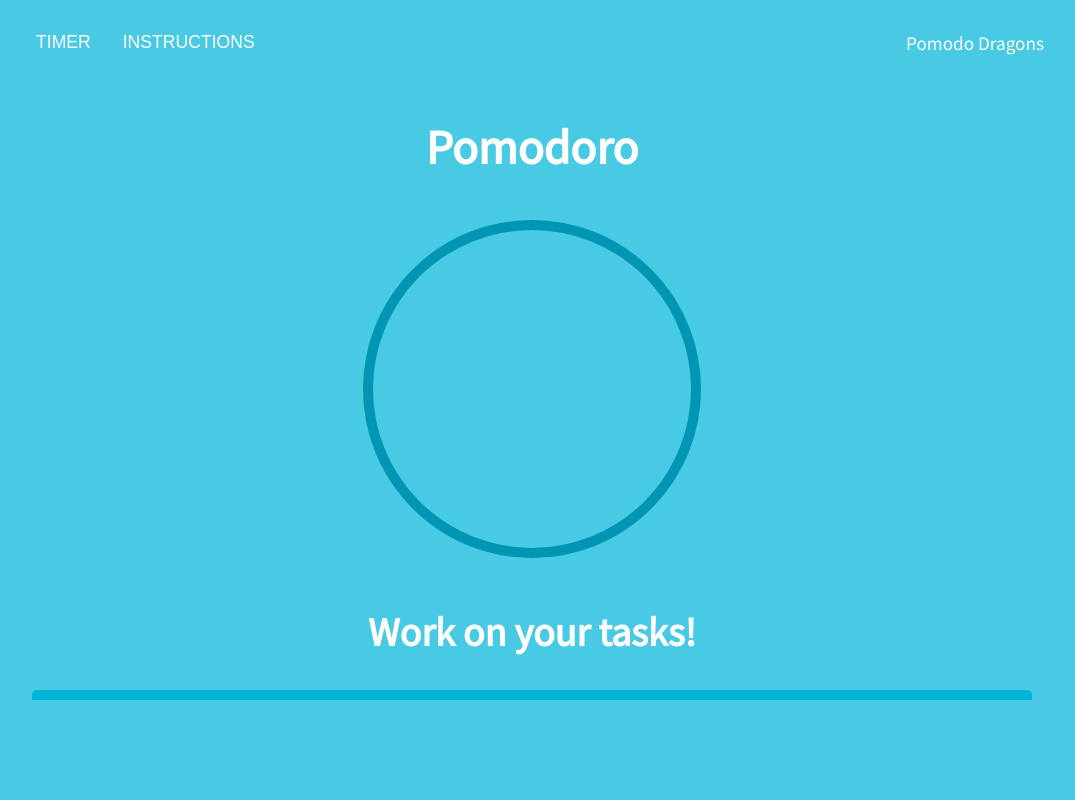
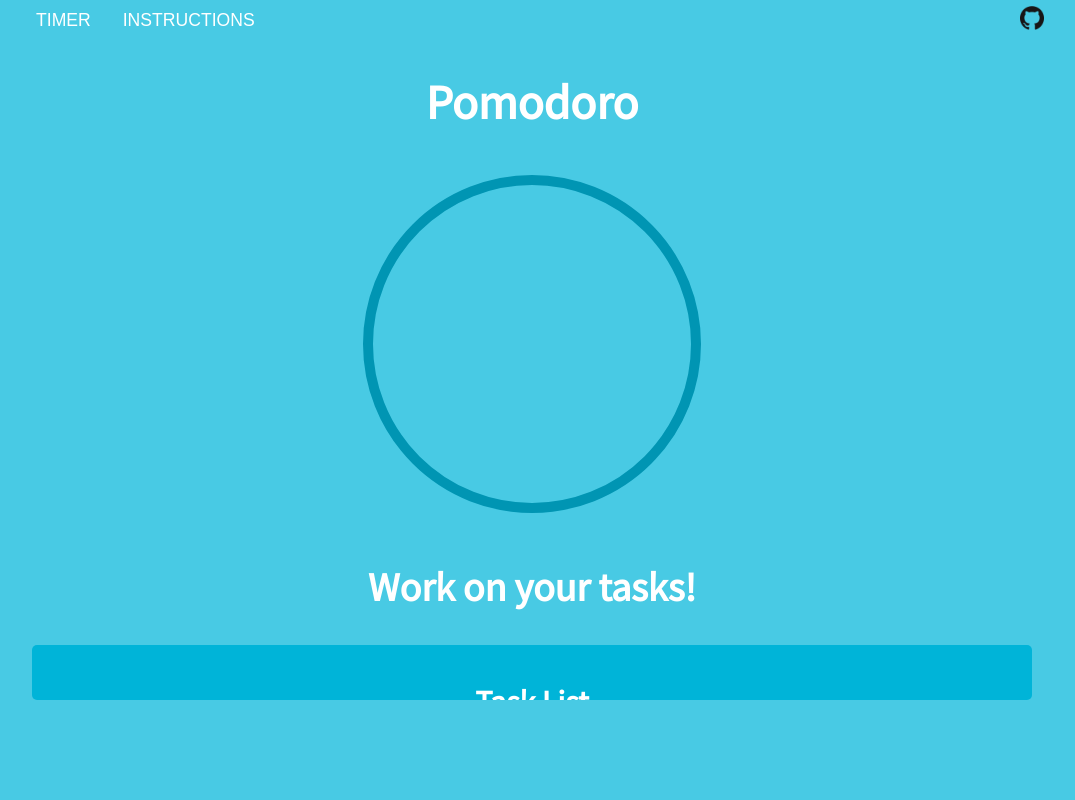
Before and after one commit to seanye24/cse110-w21-group6, a website built with webpack: page src/index.html in a window 1280 px wide. Shown: the top 800 px of the page, without its empty margins (108-1183 px from the left). Built offline with nearby package versions, Linux system fonts and the light colour scheme; a web font is replaced by a local one.

Commit message:
Add github icon to navbar

```diff
--- a/src/index.html
+++ b/src/index.html
@@ -21,17 +21,23 @@
       href="https://fonts.googleapis.com/icon?family=Material+Icons"
       rel="stylesheet"
     />
-    <link rel="icon" href="assets/favicon.ico" />
   </head>
   <body>
+    <nav class="navbar">
+      <ul class="links">
+        <li><a class="link" href="#main">TIMER</a></li>
+        <li><a class="link" href="#instructions">INSTRUCTIONS</a></li>
+      </ul>
+      <h1 class="group-name">
+        <a href="https://github.com/seanye24/cse110-w21-group6"
+          ><img
+            src="<%= require('./assets/github-icon.png') %>"
+            alt="github"
+            class="github-icon"
+        /></a>
+      </h1>
+    </nav>
     <div id="main">
-      <nav class="navbar">
-        <ul class="links">
-          <li><a class="link" href="#main">TIMER</a></li>
-          <li><a class="link" href="#instructions">INSTRUCTIONS</a></li>
-        </ul>
-        <h1 class="group-name">Pomodo Dragons</h1>
-      </nav>
       <h1 class="title">Pomodoro</h1>
       <progress-ring progress="100" class="progress-ring"></progress-ring>
       <h2 class="announcement">Work on your tasks!</h2>
--- a/src/styles/style.css
+++ b/src/styles/style.css
@@ -12,17 +12,22 @@ body {
   display: flex;
   flex-direction: column;
   align-items: center;
+  padding-top: 5vh;
   margin-bottom: 50px;
   padding-bottom: 100px;
 }
 
 .navbar {
   box-sizing: border-box;
+  padding: 0 10%;
   display: flex;
+  align-items: center;
+  justify-content: space-between;
+  position: fixed;
   width: 100%;
-  justify-content: space-between;
-  padding: 0 10%;
-  align-items: center;
+  height: 5vh;
+  background: #48cae4;
+  z-index: 2;
 }
 
 .links {
@@ -39,6 +44,11 @@ body {
   font: 1.1rem 'Duru Sans', sans-serif;
   color: #fff;
   text-decoration: none;
+}
+
+.github-icon {
+  width: 1.25em;
+  height: 1.25em;
 }
 
 .title {
```
